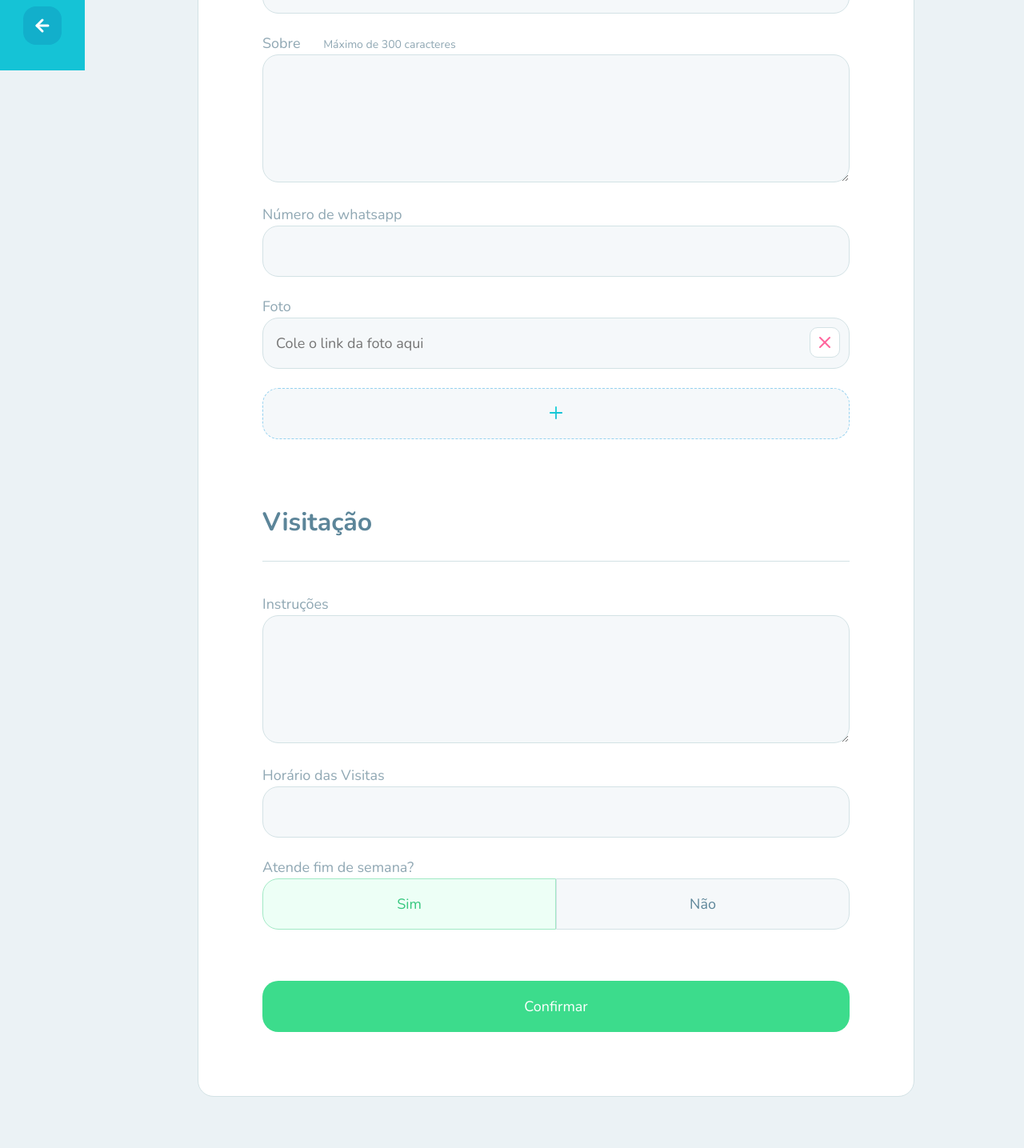
After one commit to carlosheds/nlw3-discovery-happy, a web app: file create-orphanage.html in a window 1280 px wide. The commit adds this page. Shown: the part 712-2147 px from the top of the page at 80% size. Run offline with its HTML, style and script files only (its server is not run), Linux system fonts and the light colour scheme; some libraries are stand-ins or nearby versions.

Commit message:
finished create orphanage page

```diff
--- /dev/null
+++ b/create-orphanage.html
@@ -0,0 +1,140 @@
+<!DOCTYPE html>
+<html lang="pt_BR">
+  <head>
+    <meta charset="UTF-8" />
+    <meta name="viewport" content="width=device-width, initial-scale=1.0" />
+    <title>Adicionar um orfanato | Happy</title>
+
+    <link rel="icon" href="./public/images/logo-icon.png" />
+
+    <link rel="stylesheet" href="./public/css/main.css" />
+    <link rel="stylesheet" href="./public/css/sidebar.css" />
+    <link rel="stylesheet" href="./public/css/page-create-orphanage.css" />
+    <link rel="stylesheet" href="./public/css/animations.css" />
+    <link rel="stylesheet" href="./public/css/map.css" />
+    <link rel="stylesheet" href="./public/css/form.css" />
+    <link rel="stylesheet" href="./public/css/buttons.css" />
+    <!-- <link rel="stylesheet" href="./public/css/dark-theme.css" /> -->
+
+    <link
+      href="https://fonts.googleapis.com/css2?family=Nunito:wght@400;600;700;800&display=swap"
+      rel="stylesheet"
+    />
+
+    <link
+      rel="stylesheet"
+      href="https://unpkg.com/leaflet@1.7.1/dist/leaflet.css"
+      integrity="sha512-xodZBNTC5n17Xt2atTPuE1HxjVMSvLVW9ocqUKLsCC5CXdbqCmblAshOMAS6/keqq/sMZMZ19scR4PsZChSR7A=="
+      crossorigin=""
+    />
+
+    <!-- Make sure you put this AFTER Leaflet's CSS -->
+    <script
+      src="https://unpkg.com/leaflet@1.7.1/dist/leaflet.js"
+      integrity="sha512-XQoYMqMTK8LvdxXYG3nZ448hOEQiglfqkJs1NOQV44cWnUrBc8PkAOcXy20w0vlaXaVUearIOBhiXZ5V3ynxwA=="
+      crossorigin=""
+    ></script>
+  </head>
+
+  <body>
+    <div id="page-create-orphanage">
+      <aside class="animate-right sidebar">
+          <img src="./public/images/map-marker.svg" alt="Happy">
+
+          <footer>
+              <button onclick="history.back()">
+                  <img src="./public/images/arrow-back.svg" alt="Voltar">
+              </button>
+          </footer>
+        </aside>
+
+      <main class="animate-appear with-sidebar">
+
+        <form action="">
+          <fieldset>
+            <legend>Dados</legend>
+
+            <div class="map-container">
+              <div id="mapid"></div>
+              <input type="hidden" name="lat">
+              <input type="hidden" name="lng">
+
+              <footer>
+                <a href="#" id="select-point">
+                  Clique no mapa para adicionar a localização
+                </a>
+              </footer>
+
+            </div>
+
+            <div class="input-block">
+              <label for="about">Nome</label>
+              <input id="name" name="name" required>
+            </div>
+
+            <div class="input-block">
+              <label for="about">Sobre <span>Máximo de 300 caracteres</span> </label>
+              <textarea id="about" name="about" required></textarea>
+            </div>
+
+            <div class="input-block">
+              <label for="whatsapp">Número de whatsapp</label>
+              <input id="whatsapp" name="whatsapp" type="tel" required>
+            </div>
+
+            <div class="input-block images">
+              <label for="images">Foto</label>
+
+              <div class="images-upload" id="images">
+
+                <div class="new-upload">
+                  <input name="images" placeholder="Cole o link da foto aqui" required>
+                  <span onclick="deleteField(event)"><img src="./public/images/remove-file.svg" alt="Remover imagem"></span>
+                </div>
+
+              </div>
+
+              <button onclick="addPhotoField()" type="button">
+                <img src="./public/images/add-file.svg" alt="Nova imagem">
+              </button>
+            </div>
+
+            </fieldset>
+
+          <fieldset>
+            <legend>Visitação</legend>
+
+            <div class="input-block">
+              <label for="instructions">Instruções</label>
+              <textarea id="instructions" name="instructions" required></textarea>
+            </div>
+
+            <div class="input-block">
+              <label for="opening_hours">Horário das Visitas</label>
+              <input id="opening_hours" name="opening_hours" required>
+            </div>
+
+            <div class="input-block">
+              <label for="open_on_weekends">Atende fim de semana?</label>
+              <input type="hidden" id="open_on_weekends" name="open_on_weekends" value="1" required>
+
+              <div class="button-select" >
+                <button data-value="1" type="button" class="active" onclick="toggleSelect(event)">Sim</button>
+                <button data-value="0" type="button" onclick="toggleSelect(event)">Não</button>
+              </div>
+
+              <button type="submit" class="primary-button">
+                Confirmar
+              </button>
+            </div>
+          </fieldset>
+
+
+        </form>
+
+      </main>
+    </div>
+    <script src="./public/scripts/page-create-orphanage.js"></script>
+    <script src="./public/scripts/dark-theme.js"></script>
+  </body>
+</html>
--- a/orphanage.html
+++ b/orphanage.html
@@ -8,8 +8,12 @@
     <link rel="icon" href="./public/images/logo-icon.png" />
 
     <link rel="stylesheet" href="./public/css/main.css" />
+    <link rel="stylesheet" href="./public/css/sidebar.css" />
     <link rel="stylesheet" href="./public/css/page-orphanage.css" />
     <link rel="stylesheet" href="./public/css/animations.css" />
+    <link rel="stylesheet" href="./public/css/map.css" />
+    <link rel="stylesheet" href="./public/css/buttons.css" />
+
 
     <link
       href="https://fonts.googleapis.com/css2?family=Nunito:wght@400;600;700;800&display=swap"
@@ -120,5 +124,6 @@
       </main>
     </div>
     <script src="./public/scripts/page-orphanage.js"></script>
+    <script src="./public/scripts/dark-theme.js"></script>
   </body>
 </html>
--- /dev/null
+++ b/public/css/buttons.css
@@ -0,0 +1,55 @@
+.primary-button {
+  margin-top: 6.4rem;
+
+  width: 100%;
+  height: 6.4rem;
+  border: none;
+
+  cursor: pointer;
+
+  background: #3cdc8c;
+
+  border-radius: 2rem;
+  color: white;
+
+  display: flex;
+  align-items: center;
+  justify-content: center;
+
+  transition: background-color 0.2s;
+}
+
+.primary-button:hover {
+  background: #36cf82;
+}
+
+.primary-button img {
+  margin-right: 1.6rem;
+}
+
+.button-select {
+  display: grid;
+  grid-template-columns: 1fr 1fr;
+}
+
+.button-select button {
+  height: 6.4rem;
+  background: #f5f8fa;
+  border: 1px solid #d3e2e5;
+  color: #5c8599;
+  cursor: pointer;
+}
+
+.button-select button.active {
+  background: #edfff6;
+  border: 1px solid #a1e9c5;
+  color: #37c77f;
+}
+
+.button-select button:first-child {
+  border-radius: 2rem 0 0 2rem;
+}
+
+.button-select button:last-child {
+  border-radius: 0 2rem 2rem 0;
+}
--- /dev/null
+++ b/public/css/form.css
@@ -0,0 +1,114 @@
+form {
+  width: 70vw;
+  margin: 6.4rem auto;
+  background: white;
+  border: 1px solid #d3e2e5;
+  border-radius: 2rem;
+
+  overflow: hidden;
+
+  padding: 8rem;
+}
+
+fieldset {
+  border: 0;
+}
+
+fieldset + fieldset {
+  margin-top: 8rem;
+}
+
+fieldset legend {
+  width: 100%;
+
+  font-size: 3.2rem;
+  line-height: 1.5;
+  color: #5c8599;
+  font-weight: 700;
+
+  border-bottom: 1px solid #d3e2e5;
+  margin-bottom: 4rem;
+  padding-bottom: 2.4rem;
+}
+
+.input-block + .input-block {
+  margin-top: 2.4rem;
+}
+
+.input-block label {
+  color: #8fa7b3;
+
+  margin-bottom: 0.8rem;
+  line-height: 1.5;
+}
+
+.input-block label span {
+  font-size: 1.4rem;
+  color: #8fa7b3;
+  line-height: 1.5;
+
+  margin-left: 2.4rem;
+}
+
+.input-block input,
+.input-block textarea {
+  width: 100%;
+
+  background: #f5f8fa;
+  border: 1px solid #d3e2e5;
+  border-radius: 2rem;
+
+  color: #5c8599;
+}
+
+.input-block input {
+  height: 6.4rem;
+  padding: 0 1.6rem;
+}
+
+.input-block input:valid,
+.input-block textarea:valid {
+  border: 1px solid #a1e9c5;
+}
+
+.input-block textarea {
+  height: clamp(12rem, 16rem, 24rem);
+  resize: vertical;
+  padding: 1.6rem;
+  line-height: 2.8rem;
+}
+
+.input-block.images button {
+  border: 1px dashed #96d2f0;
+  width: 100%;
+  background: #f5f8fa;
+  height: 6.4rem;
+  padding: 0 1.6rem;
+  margin-top: 2.4rem;
+  border-radius: 2rem;
+
+  cursor: pointer;
+}
+
+.new-upload {
+  position: relative;
+}
+
+.new-upload + .new-upload {
+  margin-top: 2.4rem;
+}
+
+.new-upload span {
+  position: absolute;
+  right: 12px;
+  bottom: 14px;
+
+  background: #fff;
+  border: 1px solid #d3e2e5;
+  border-radius: 10px;
+  padding: 0.6rem;
+
+  display: flex;
+
+  cursor: pointer;
+}
--- /dev/null
+++ b/public/css/map.css
@@ -0,0 +1,27 @@
+.map-container {
+  margin-top: 6.4rem;
+  background: #e6f7fb;
+  border: 1px solid #dde3f0;
+  border-radius: 2rem;
+}
+
+#mapid {
+  width: 100%;
+  height: 28rem;
+}
+
+.map-container footer {
+  padding: 2rem;
+  text-align: center;
+}
+
+.map-container footer a {
+  color: #0089a5;
+  text-decoration: none;
+  font-weight: 700;
+}
+
+.map-container .leaflet-container {
+  border-bottom: 1px solid #dde3f0;
+  border-radius: 0;
+}
--- /dev/null
+++ b/public/css/page-create-orphanage.css
@@ -0,0 +1,21 @@
+#page-create-orphanage {
+  display: flex;
+  min-height: 100vh;
+}
+
+main {
+  flex: 1;
+}
+
+div.map-container {
+  margin: 0 0 4rem;
+}
+
+.map-container .leaflet-container {
+  border-radius: 20px 20px 0 0;
+}
+
+.map-container footer {
+  background: #f5f8fa;
+  border-radius: 0 0 20px 20px;
+}
--- /dev/null
+++ b/public/css/sidebar.css
@@ -0,0 +1,50 @@
+aside.sidebar {
+  position: fixed;
+  height: 100%;
+  padding: 3.2rem 2.4rem;
+  background: #15c3d6;
+
+  display: flex;
+  flex-direction: column;
+  justify-content: space-between;
+  align-items: center;
+}
+
+.toggle-theme {
+  position: absolute;
+  top: 12rem;
+  right: 0;
+  padding: 2rem;
+
+  background: initial;
+
+  border: none;
+
+  cursor: pointer;
+
+  color: white;
+  text-shadow: 2px 2px 2px black;
+}
+
+aside.sidebar footer button {
+  width: 48px;
+  height: 48px;
+  border: none;
+  background: #12afcb;
+  border-radius: 1.6rem;
+  cursor: pointer;
+
+  display: flex;
+  align-items: center;
+  justify-content: center;
+
+  transition: background-color 0.2s;
+}
+
+aside.sidebar footer button:hover {
+  background: #17d6eb;
+}
+
+.with-sidebar {
+  padding-left: 110px;
+}
--- /dev/null
+++ b/public/scripts/dark-theme.js
@@ -0,0 +1,22 @@
+const aside = document.querySelector('aside')
+const button = document.createElement('button')
+button.classList.add('toggle-theme')
+button.setAttribute('onclick','changeTheme(event)')
+button.innerText = 'Mudar Tema'
+aside.appendChild(button)
+
+function changeTheme() {
+    const link = document.createElement('link')
+    link.setAttribute('rel','stylesheet')
+    link.setAttribute('href','./public/css/dark-theme.css')
+
+    const head = document.head
+    console.log(head.lastChild.nodeName)
+    if(head.lastChild.nodeName == 'LINK') {
+        head.lastChild.remove()
+        darkTheme = false
+    } else {
+        head.appendChild(link)
+        darkTheme = true
+    }
+}
--- /dev/null
+++ b/public/scripts/page-create-orphanage.js
@@ -0,0 +1,80 @@
+// create map
+const map = L.map('mapid').setView([-22.9090215,-43.1757737], 13);
+
+// create and add tilelayer
+L.tileLayer('https://{s}.tile.openstreetmap.org/{z}/{x}/{y}.png').addTo(map);
+
+
+//create icon
+const icon = L.icon({
+    iconUrl:'./public/images/map-marker.svg',
+    iconSize:[58,68],
+    iconAnchor: [29,68],
+})
+
+let marker;
+
+//create and add marker
+map.on('click', (event) => {
+    const lat = event.latlng.lat
+    const lng = event.latlng.lng
+
+    document.querySelector('[name=lat]').value = lat
+    document.querySelector('[name=lng]').value = lng
+
+    //remove icon
+    marker && map.removeLayer(marker)
+
+    //add icon layer
+    marker = L.marker([lat,lng], {icon})
+    .addTo(map)
+})
+
+
+//add photos field
+function addPhotoField () {
+    // pegar o container de fotos #images
+    const container = document.querySelector('#images')
+    // pegar o container para duplicar .new-image
+    const fieldsContainer = document.querySelectorAll('.new-upload')
+    // realizar o clone da última imagem adicionada.
+    const newFieldContainer = fieldsContainer[fieldsContainer.length - 1].cloneNode(true)
+
+    const input = newFieldContainer.children[0]
+
+    if(!input.value) {return}
+    //limpar o campo antes de adicionar ao container de imagens
+    input.value = ''
+    // adicionar o clone ao container de #images
+    container.appendChild(newFieldContainer)
+}
+
+function deleteField(event) {
+    const span = event.currentTarget
+    const fieldsContainer = document.querySelectorAll('.new-upload')
+
+    if(fieldsContainer.length <=1) {
+        span.parentNode.children[0].value = ''
+        return
+    }
+
+    // deletar o campo
+    span.parentNode.remove()
+}
+
+
+//select yes or no
+function toggleSelect(event) {
+    //retirar a class .active dos dois botões
+    buttons = document.querySelectorAll('.button-select button')
+    .forEach(button => button.classList.remove('active'))
+    // colocar a class .active nesse botao clicado
+    const button = event.currentTarget
+    button.classList.add('active')
+
+    //atualizar o meu input hidden com o valor selecionado
+    const input = document.querySelector('[name="open_on_weekends"]')
+
+    input.value = button.dataset.value
+
+}
```
Also changed, not shown: public/css/dark-theme.css (added, +71 -0 lines), public/css/page-orphanage.css (+0 -91 lines), public/images/add-file.svg (added), public/images/remove-file.svg (added).
